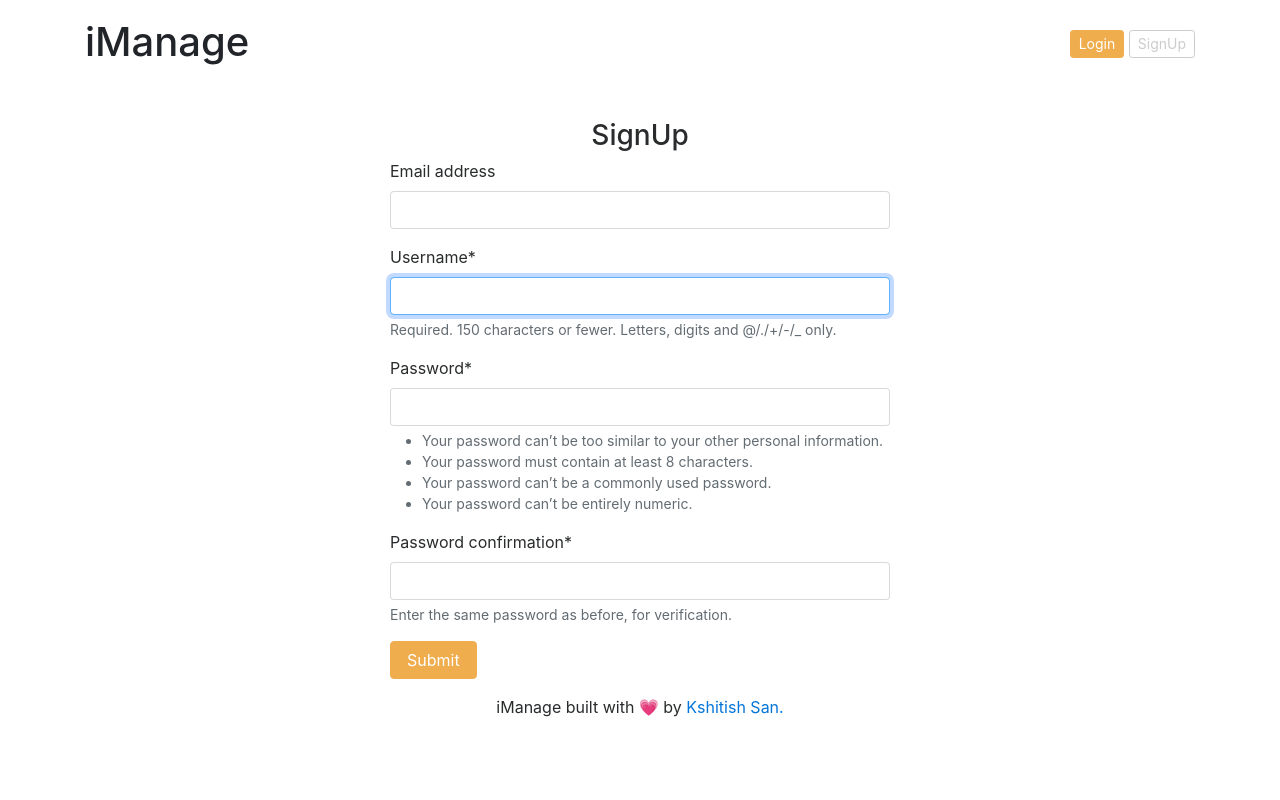
After one commit to kshitish18/iManage, a Django app: page /signup/ in a window 1280 px wide. The commit adds this page. Run offline with Django 4.2, Linux system fonts and the light colour scheme; some libraries are stand-ins or nearby versions.

Commit message:
added the header and  footer sections also added the login and signup functionalities

```diff
--- /dev/null
+++ b/mysite/forms.py
@@ -0,0 +1,8 @@
+from django.contrib.auth.models import User
+from django.contrib.auth.forms import UserCreationForm
+
+
+class RegistrationForm(UserCreationForm):
+    class Meta:
+        model = User
+        fields = ('email', 'username', 'password1', 'password2')
--- a/mysite/settings.py
+++ b/mysite/settings.py
@@ -38,6 +38,8 @@ INSTALLED_APPS = [
     "django.contrib.messages",
     "django.contrib.staticfiles",
     "employees",
+    'crispy_forms',
+    'crispy_bootstrap4',
 ]
 
 MIDDLEWARE = [
@@ -131,3 +133,5 @@ DEFAULT_AUTO_FIELD = "django.db.models.BigAutoField"
 
 MEDIA_URL = '/media/'
 MEDIA_ROOT = BASE_DIR /'media'
+
+CRISPY_TEMPLATE_PACK = 'bootstrap4'
--- a/mysite/urls.py
+++ b/mysite/urls.py
@@ -24,5 +24,8 @@ from django.conf.urls.static import static
 urlpatterns = [
     path("admin/", admin.site.urls),
     path("", views.home, name='home'),
-    path("employees/", include('employees.urls'))
+    path("employees/", include('employees.urls')),
+    path('signup/', views.signup, name='signup'),
+    path('login/', views.login, name='login'),
+    path('logout/', views.logout, name='logout')
 ] + static(settings.MEDIA_URL, document_root=settings.MEDIA_ROOT)
--- a/mysite/views.py
+++ b/mysite/views.py
@@ -1,6 +1,9 @@
 from django.http import HttpResponse
-from django.shortcuts import render
+from django.shortcuts import render , redirect
 from employees.models import Employee
+from .forms import RegistrationForm
+from django.contrib.auth.forms import AuthenticationForm
+from django.contrib import auth
 
 def home(request):
     employees =  Employee.objects.all()
@@ -8,3 +11,40 @@ def home(request):
         'employees' : employees,
     }
     return render(request, 'home.html', context)
+
+
+def signup(request):
+    if request.method == 'POST':
+        form = RegistrationForm(request.POST)
+        if form.is_valid():
+            form.save()
+            return redirect('home')
+    else:
+        form = RegistrationForm()
+
+    context = {
+        'form': form,
+    }
+    return render(request, 'signup.html', context)
+
+def login(request):
+    if request.method == 'POST':
+        form = AuthenticationForm(request, request.POST)
+        if form.is_valid():
+            username = form.cleaned_data['username']
+            password = form.cleaned_data['password']
+            user     = auth.authenticate(username=username, password=password)
+
+            if user is not None:
+                auth.login(request, user)
+                return redirect('home')
+
+    form = AuthenticationForm()
+    context = {
+        'form': form,
+    }
+    return render(request, 'login.html', context)
+
+def logout(request):
+    auth.logout(request)
+    return redirect('home')
--- /dev/null
+++ b/templates/base.html
@@ -0,0 +1,65 @@
+{% comment %} header {% endcomment %}
+{% load static %}
+
+<!DOCTYPE html>
+<html lang="en">
+  <head>
+    <meta charset="UTF-8" />
+    <meta name="viewport" content="width=device-width, initial-scale=1.0" />
+    <title>iManage</title>
+    <link
+      href="https://cdn.jsdelivr.net/npm/bootstrap@5.3.3/dist/css/bootstrap.min.css"
+      rel="stylesheet"
+      integrity="sha384-QWTKZyjpPEjISv5WaRU9OFeRpok6YctnYmDr5pNlyT2bRjXh0JMhjY6hW+ALEwIH"
+      crossorigin="anonymous"
+    />
+    <script
+      src="https://cdn.jsdelivr.net/npm/bootstrap@5.3.3/dist/js/bootstrap.bundle.min.js"
+      integrity="sha384-YvpcrYf0tY3lHB60NNkmXc5s9fDVZLESaAA55NDzOxhy9GkcIdslK1eN7N6jIeHz"
+      crossorigin="anonymous"
+    ></script>
+    <link rel="stylesheet" href="{% static 'css/style.css' %}" />
+    <link href="https://fonts.googleapis.com/css?family=Playfair+Display:700,900" rel="stylesheet">
+    <link href="https://getbootstrap.com/docs/4.0/dist/css/bootstrap.min.css" rel="stylesheet">
+
+  </head>
+  <body  class="d-flex flex-column min-vh-100">
+    <div class="container flex-grow-1 ">
+
+
+      <header class="emp-header py-3 pb-5 ">
+        <div class="row flex-nowrap justify-content-between align-items-center">
+          <div class="col-8 pt-1">
+            <h1><a class="blog-header-logo text-dark no-underline" href="/">iManage</a></h1>
+          </div>
+          <div class="col-4 d-flex justify-content-end align-items-center">
+
+            {% if not user.is_authenticated %}
+
+            <a href="{% url 'login' %}" class="btn btn-sm btn-warning" href="">Login</a> &nbsp;
+            <a href="{% url 'signup' %}" class="btn btn-sm btn-outline-secondary" href="">SignUp</a>
+
+            {% else %}
+            <span>Your are logged in as {{ user }}</span>
+            &emsp;<a href="{% url 'logout' %}" class="btn btn-sm btn-warning">Logout</a>
+            <span></span>
+            {% endif %}
+        </div>
+        </div>
+      </header>
+
+
+{% comment %} main-part {% endcomment %}
+
+{% block content %}
+
+{% endblock %}
+
+{% comment %} footer {% endcomment %}
+
+<footer class="emp-footer text-center py-3 mt-auto">
+    <p>iManage built with 💗 by <a href="#">Kshitish San.</a></p>
+  </footer>
+
+</body>
+</html>
--- /dev/null
+++ b/templates/signup.html
@@ -0,0 +1,13 @@
+{% extends 'base.html' %}
+
+{% block content %}
+{% load crispy_forms_tags %}
+<h3 class="text-center">SignUp</h3>
+    <form action="{% url 'signup' %}" method="POST" style="width: 500px; margin: auto;">
+        {% csrf_token %}
+        {{ form | crispy }}
+
+        <button type="submit" class="btn btn-warning">Submit</button>
+    </form>
+
+{% endblock %}
```
Also changed, not shown: templates/employee_details.html (+4 -20 lines), templates/home.html (+5 -26 lines), templates/login.html (added, +12 -0 lines), db.sqlite3, 4 other files.
